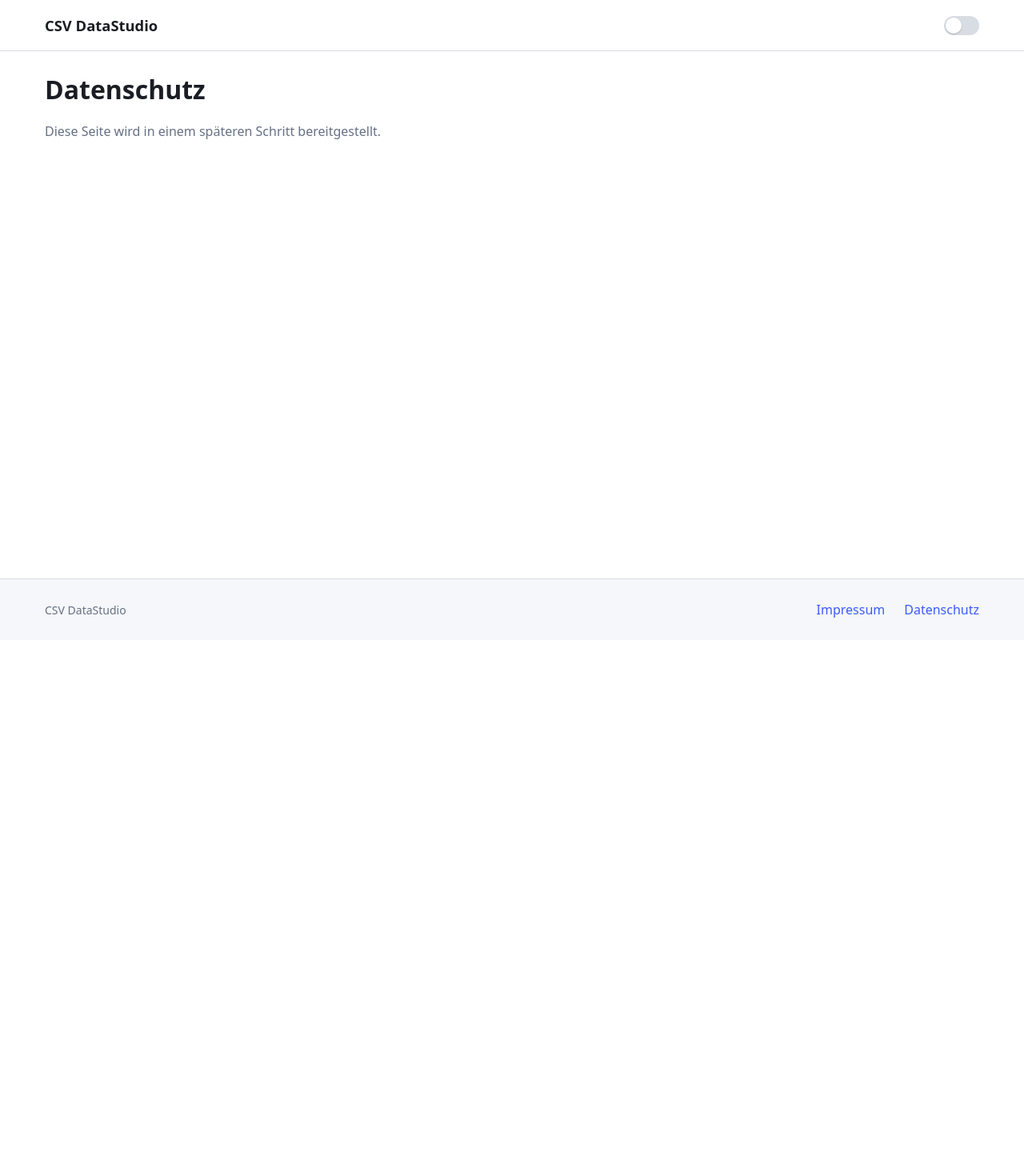
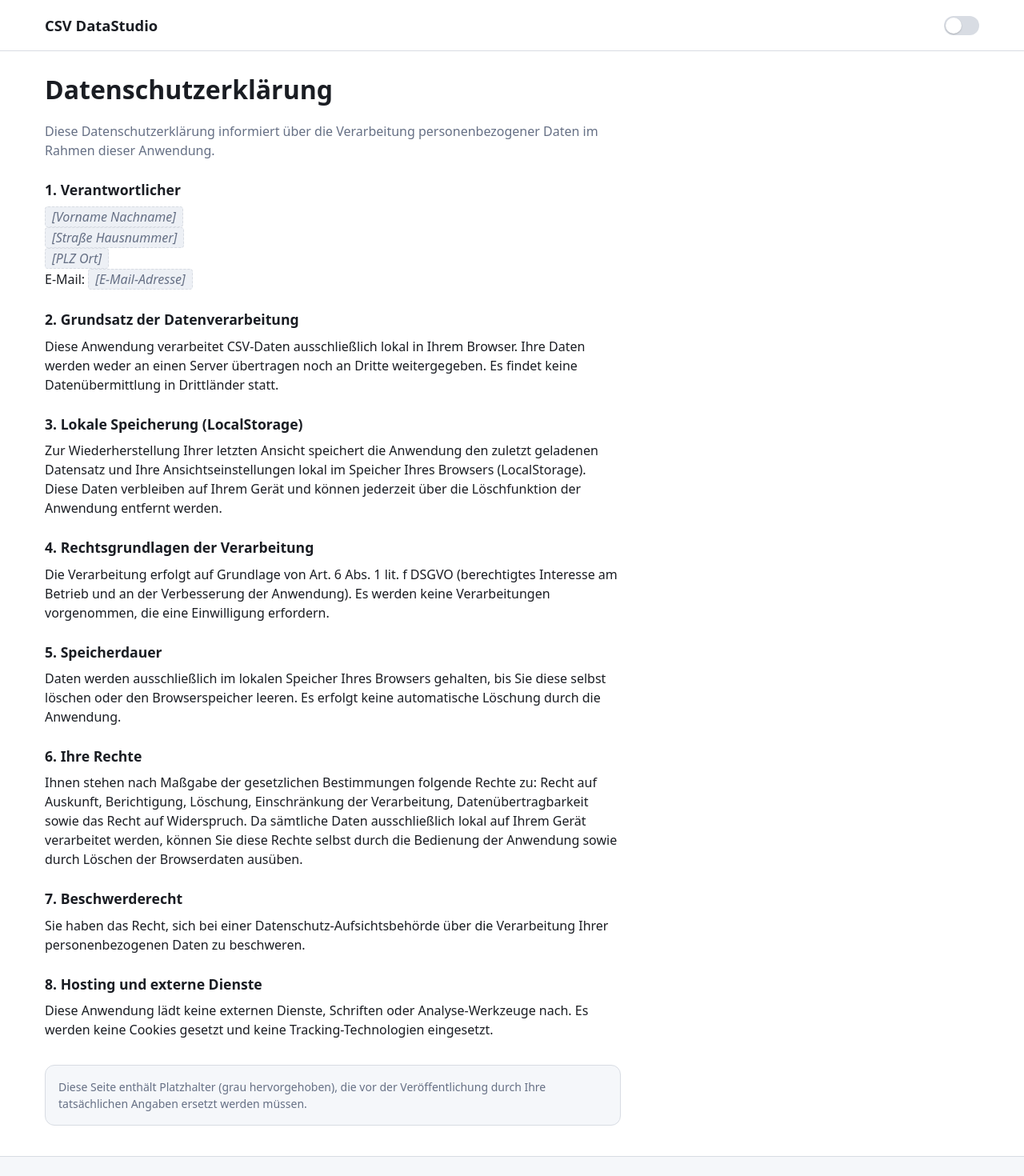
Before and after one commit to M3-13/e2e-spa-datastudio-20260905-091440-1b90, a React (Vite) app: page /privacy in a window 1280 px wide. Shown: the top 1470 px of the page at 80% size. Before the commit the page ends 800 px from the top, so only its background shows below. Built offline with nearby package versions, Linux system fonts and the light colour scheme.

Commit message:
feat: Impressum und Datenschutzerklärung bereitstellen
Closes #1

```diff
--- a/src/pages/LegalPage.tsx
+++ b/src/pages/LegalPage.tsx
@@ -1,15 +1,190 @@
+import type { ReactNode } from 'react';
+
 interface LegalPageProps {
   kind: 'legal' | 'privacy';
 }
 
+function Section({ title, children }: { title: string; children: ReactNode }) {
+  return (
+    <section className="legal-section">
+      <h2 className="legal-section__title">{title}</h2>
+      <div className="legal-section__body">{children}</div>
+    </section>
+  );
+}
+
+function Placeholder({ children }: { children: ReactNode }) {
+  return <span className="legal-placeholder">{children}</span>;
+}
+
+function Impressum() {
+  return (
+    <>
+      <h1 className="legal-page__title">Impressum</h1>
+      <p className="legal-page__lead">
+        Angaben gemäß § 5 DDG (Digitale-Dienste-Gesetz).
+      </p>
+
+      <Section title="Anbieter">
+        <p>
+          CSV DataStudio
+          <br />
+          <Placeholder>[Vorname Nachname]</Placeholder>
+          <br />
+          <Placeholder>[Straße Hausnummer]</Placeholder>
+          <br />
+          <Placeholder>[PLZ Ort]</Placeholder>
+          <br />
+          <Placeholder>[Land]</Placeholder>
+        </p>
+      </Section>
+
+      <Section title="Kontakt">
+        <p>
+          Telefon: <Placeholder>[Telefonnummer]</Placeholder>
+          <br />
+          E-Mail: <Placeholder>[E-Mail-Adresse]</Placeholder>
+        </p>
+      </Section>
+
+      <Section title="Vertretungsberechtigte Person">
+        <p>
+          <Placeholder>[Name der vertretungsberechtigten Person]</Placeholder>
+        </p>
+      </Section>
+
+      <Section title="Registereintrag">
+        <p>
+          <Placeholder>
+            [Handelsregister, Vereinsregister o. Ä. mit Registernummer, falls
+            vorhanden]
+          </Placeholder>
+        </p>
+      </Section>
+
+      <Section title="Umsatzsteuer-ID">
+        <p>
+          <Placeholder>[Umsatzsteuer-Identifikationsnummer, falls vorhanden]</Placeholder>
+        </p>
+      </Section>
+
+      <Section title="Verantwortlich für den Inhalt (§ 18 Abs. 2 MStV)">
+        <p>
+          <Placeholder>[Name und Anschrift der verantwortlichen Person]</Placeholder>
+        </p>
+      </Section>
+
+      <Section title="Haftungshinweis">
+        <p>
+          Trotz sorgfältiger inhaltlicher Kontrolle übernehmen wir keine Haftung
+          für die Inhalte externer Links. Für den Inhalt der verlinkten Seiten
+          sind ausschließlich deren Betreiber verantwortlich.
+        </p>
+      </Section>
+
+      <p className="legal-page__hint">
+        Diese Seite enthält Platzhalter (grau hervorgehoben), die vor der
+        Veröffentlichung durch Ihre tatsächlichen Angaben ersetzt werden müssen.
+      </p>
+    </>
+  );
+}
+
+function Privacy() {
+  return (
+    <>
+      <h1 className="legal-page__title">Datenschutzerklärung</h1>
+      <p className="legal-page__lead">
+        Diese Datenschutzerklärung informiert über die Verarbeitung
+        personenbezogener Daten im Rahmen dieser Anwendung.
+      </p>
+
+      <Section title="1. Verantwortlicher">
+        <p>
+          <Placeholder>[Vorname Nachname]</Placeholder>
+          <br />
+          <Placeholder>[Straße Hausnummer]</Placeholder>
+          <br />
+          <Placeholder>[PLZ Ort]</Placeholder>
+          <br />
+          E-Mail: <Placeholder>[E-Mail-Adresse]</Placeholder>
+        </p>
+      </Section>
+
+      <Section title="2. Grundsatz der Datenverarbeitung">
+        <p>
+          Diese Anwendung verarbeitet CSV-Daten ausschließlich lokal in Ihrem
+          Browser. Ihre Daten werden weder an einen Server übertragen noch an
+          Dritte weitergegeben. Es findet keine Datenübermittlung in
+          Drittländer statt.
+        </p>
+      </Section>
+
+      <Section title="3. Lokale Speicherung (LocalStorage)">
+        <p>
+          Zur Wiederherstellung Ihrer letzten Ansicht speichert die Anwendung
+          den zuletzt geladenen Datensatz und Ihre Ansichtseinstellungen lokal
+          im Speicher Ihres Browsers (LocalStorage). Diese Daten verbleiben auf
+          Ihrem Gerät und können jederzeit über die Löschfunktion der
+          Anwendung entfernt werden.
+        </p>
+      </Section>
+
+      <Section title="4. Rechtsgrundlagen der Verarbeitung">
+        <p>
+          Die Verarbeitung erfolgt auf Grundlage von Art. 6 Abs. 1 lit. f DSGVO
+          (berechtigtes Interesse am Betrieb und an der Verbesserung der
+          Anwendung). Es werden keine Verarbeitungen vorgenommen, die eine
+          Einwilligung erfordern.
+        </p>
+      </Section>
+
+      <Section title="5. Speicherdauer">
+        <p>
+          Daten werden ausschließlich im lokalen Speicher Ihres Browsers
+          gehalten, bis Sie diese selbst löschen oder den Browserspeicher
+          leeren. Es erfolgt keine automatische Löschung durch die Anwendung.
+        </p>
+      </Section>
+
+      <Section title="6. Ihre Rechte">
+        <p>
+          Ihnen stehen nach Maßgabe der gesetzlichen Bestimmungen folgende
+          Rechte zu: Recht auf Auskunft, Berichtigung, Löschung,
+          Einschränkung der Verarbeitung, Datenübertragbarkeit sowie das Recht
+          auf Widerspruch. Da sämtliche Daten ausschließlich lokal auf Ihrem
+          Gerät verarbeitet werden, können Sie diese Rechte selbst durch die
+          Bedienung der Anwendung sowie durch Löschen der Browserdaten ausüben.
+        </p>
+      </Section>
+
+      <Section title="7. Beschwerderecht">
+        <p>
+          Sie haben das Recht, sich bei einer Datenschutz-Aufsichtsbehörde über
+          die Verarbeitung Ihrer personenbezogenen Daten zu beschweren.
+        </p>
+      </Section>
+
+      <Section title="8. Hosting und externe Dienste">
+        <p>
+          Diese Anwendung lädt keine externen Dienste, Schriften oder
+          Analyse-Werkzeuge nach. Es werden keine Cookies gesetzt und keine
+          Tracking-Technologien eingesetzt.
+        </p>
+      </Section>
+
+      <p className="legal-page__hint">
+        Diese Seite enthält Platzhalter (grau hervorgehoben), die vor der
+        Veröffentlichung durch Ihre tatsächlichen Angaben ersetzt werden müssen.
+      </p>
+    </>
+  );
+}
+
 function LegalPage({ kind }: LegalPageProps) {
-  const title = kind === 'legal' ? 'Impressum' : 'Datenschutz';
   return (
     <div className="legal-page">
-      <h1 className="legal-page__title">{title}</h1>
-      <p className="legal-page__note">
-        Diese Seite wird in einem späteren Schritt bereitgestellt.
-      </p>
+      {kind === 'legal' ? <Impressum /> : <Privacy />}
     </div>
   );
 }
--- a/src/styles/global.css
+++ b/src/styles/global.css
@@ -282,8 +282,46 @@ h4 {
   margin: 0 0 var(--space-3);
 }
 
-.legal-page__note {
+.legal-page__lead {
   color: var(--color-muted);
+  margin: 0 0 var(--space-4);
+}
+
+.legal-page__hint {
+  margin-top: var(--space-5);
+  padding: var(--space-3);
+  border: 1px solid var(--color-border);
+  border-radius: var(--radius-lg);
+  background-color: var(--color-surface);
+  color: var(--color-muted);
+  font-size: 0.875rem;
+}
+
+.legal-section {
+  margin: 0 0 var(--space-4);
+}
+
+.legal-section__title {
+  font-size: 1.1rem;
+  margin: 0 0 var(--space-1);
+}
+
+.legal-section__body {
+  color: var(--color-fg);
+}
+
+.legal-section__body p {
+  margin: 0;
+}
+
+.legal-placeholder {
+  display: inline-block;
+  padding: 0 var(--space-1);
+  border-radius: var(--radius-sm);
+  background-color: var(--color-surface-alt);
+  color: var(--color-muted);
+  border: 1px dashed var(--color-border);
+  font-style: italic;
 }
 
 @media (max-width: 640px) {
```
